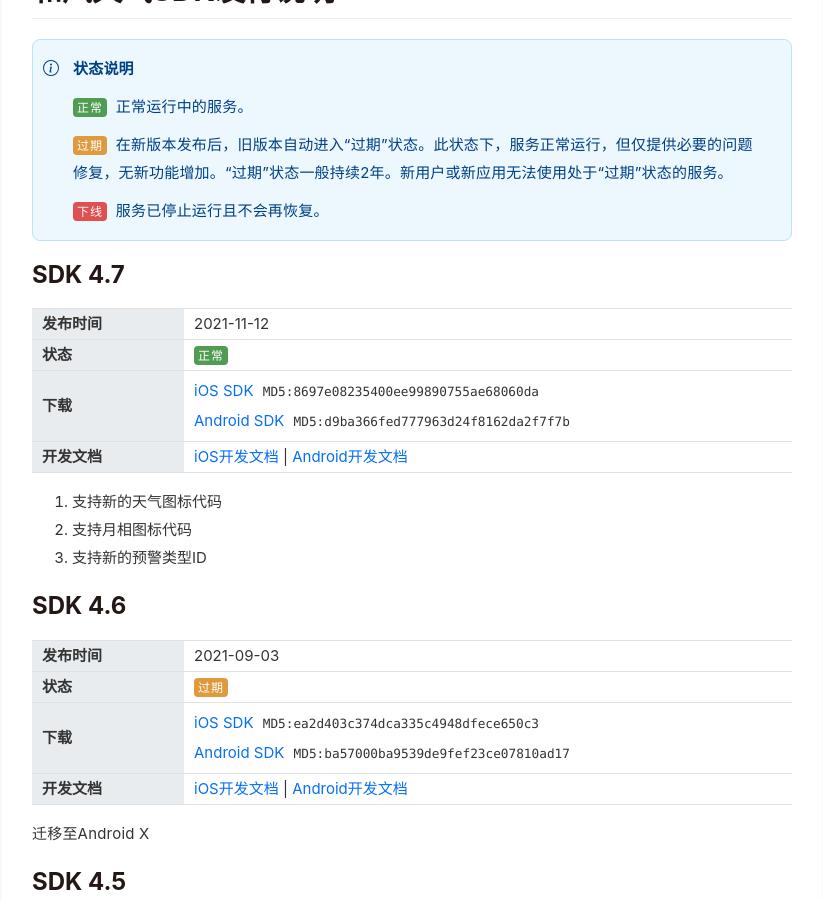
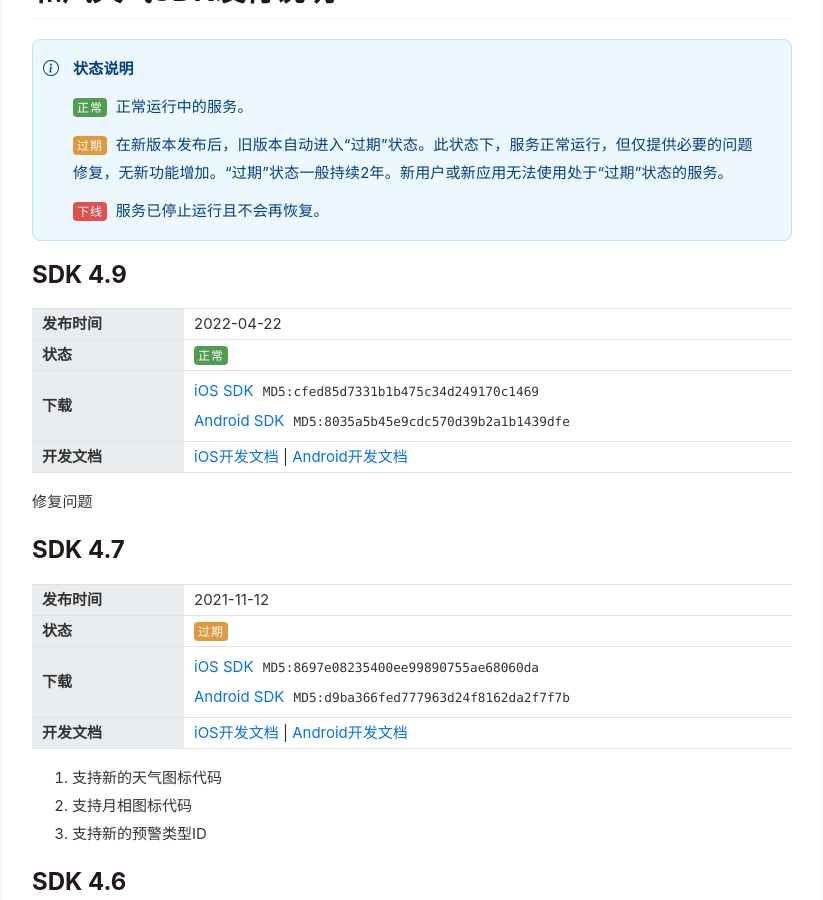
Before and after one commit to qwd/blog, a Jekyll site: the page built from pages/release-sdk.html, in a window 1280 px wide and 900 px high, scrolled down 253 px. Shown: the whole window, without its empty margins (228-1051 px from the left). Built offline with Jekyll 4.4.1, drawn with Linux system fonts in a browser that asks for light colours; some web fonts are replaced; comment, search, counter and statistics services are not loaded.

Commit message:
APP 3.3.5 and 3.3.6 releases, SDK 4.9 released.

```diff
--- a/_data/release-app.yml
+++ b/_data/release-app.yml
@@ -1,3 +1,18 @@
+- title: QWeather APP 3.3.6
+  ver: 3.3.5
+  date: 2022-04-21
+  text: |-
+   问题修复：
+   1. 日常提醒在特定场景下可能推送失败的问题
+   2. 多语言显示问题
+   3. Google登录延迟的问题
+- title: QWeather APP 3.3.5
+  ver: 3.3.5
+  date: 2022-04-17
+  text: |-
+   1. 高级班订阅新增火灾图层，展示近实时及过去24小时全球森林火灾状况
+   2. 升级分钟降水算法
+   3. 优化图层播放更加顺滑
 - title: QWeather APP 3.3.4
   ver: 3.3.4
   date: 2022-03-20
--- a/_data/release-sdk.yml
+++ b/_data/release-sdk.yml
@@ -1,7 +1,20 @@
+- title: SDK 4.9
+  ver: 4.9
+  date: 2022-04-22
+  status: active
+  download:
+    - name: iOS
+      link: https://a.hecdn.net/download/api_sdk/QWeather_iOS_SDK_Pub_V4.9.zip
+      md5: cfed85d7331b1b475c34d249170c1469
+    - name: Android
+      link: https://a.hecdn.net/download/api_sdk/QWeather_Public_Android_V4.9.jar
+      md5: 8035a5b45e9cdc570d39b2a1b1439dfe
+  text: |-
+   修复问题
 - title: SDK 4.7
   ver: 4.7
   date: 2021-11-12
-  status: active
+  status: deprecated
   download:
     - name: iOS
       link: https://a.hecdn.net/download/api_sdk/QWeather_iOS_SDK_Pub_V4.7.zip
@@ -79,21 +92,21 @@
 - title: SDK 3.2
   ver: 3.2
   date: 2020-01-04
-  status: deprecated
+  status: offline
   text: |-
    - 优化性能
    - 修复bug
 - title: SDK 3.1
   ver: 3.1
   date: 2019-06-25
-  status: deprecated
+  status: offline
   text: |-
    - 优化性能
    - 修复bug
 - title: SDK 3.0
   ver: 3.0
   date: 2019-04-29
-  status: deprecated
+  status: offline
   text: |-
    - 支持认证开发者更多访问量
    - 优化性能
```
